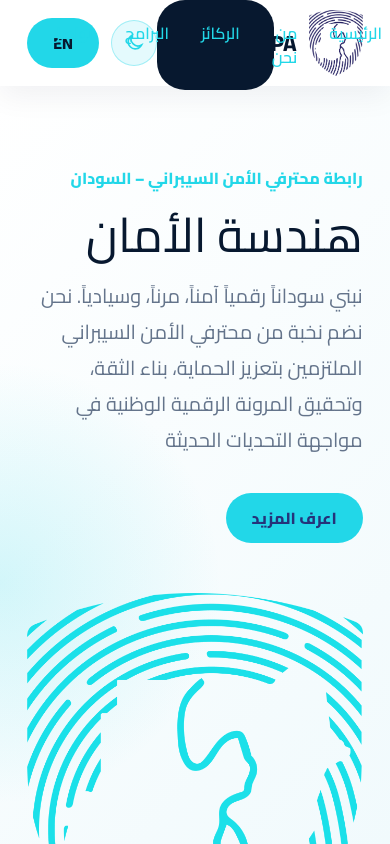
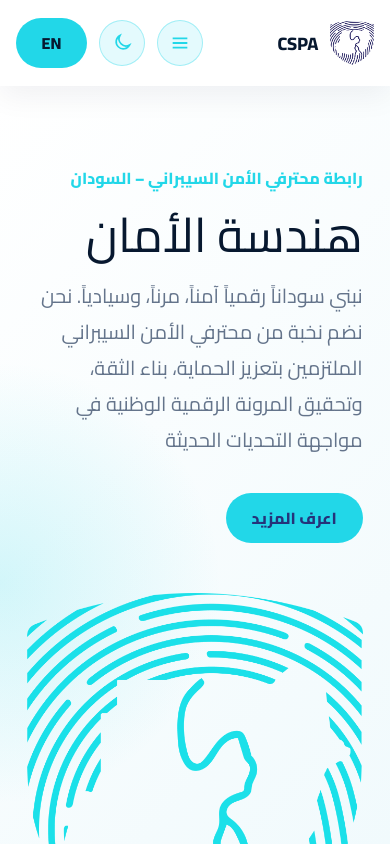
Before and after one commit to omeralis/cspa-sd, a Next.js app: page / in a window 390 px wide. Shown: the top 844 px of the page. Built offline with nearby package versions, Linux system fonts and the light colour scheme.

Commit message:
Refactor Header component to implement a responsive menu button, update navigation structure, and enhance accessibility with aria attributes. Update translations for menu actions in both Arabic and English.

```diff
--- a/app/components/layout/Header.tsx
+++ b/app/components/layout/Header.tsx
@@ -1,12 +1,24 @@
 "use client";
 
 import Image from "next/image";
+import { useState } from "react";
 import { useLanguage } from "../providers/LanguageProvider";
 import { useTheme } from "../providers/ThemeProvider";
+
+const navLinks = [
+  { href: "#hero", key: "home" as const },
+  { href: "#about", key: "about" as const },
+  { href: "#pillars", key: "pillars" as const },
+  { href: "#programs", key: "programs" as const },
+  { href: "#contact", key: "contact" as const },
+];
 
 function Header() {
   const { t, toggleLocale } = useLanguage();
   const { theme, toggleTheme } = useTheme();
+  const [menuOpen, setMenuOpen] = useState(false);
+
+  const closeMenu = () => setMenuOpen(false);
 
   return (
     <header className="navbar">
@@ -20,12 +32,34 @@ function Header() {
         <span>CSPA</span>
       </div>
 
-      <nav className="borderHeader">
-        <a href="#hero">{t.nav.home}</a>
-        <a href="#about">{t.nav.about}</a>
-        <a href="#pillars">{t.nav.pillars}</a>
-        <a href="#programs">{t.nav.programs}</a>
-        <a href="#contact">{t.nav.contact}</a>
+      <button
+        type="button"
+        className="menuBtn"
+        onClick={() => setMenuOpen((open) => !open)}
+        aria-expanded={menuOpen}
+        aria-controls="main-nav"
+        aria-label={menuOpen ? t.nav.menuClose : t.nav.menuOpen}
+      >
+        <svg viewBox="0 0 24 24" fill="none" stroke="currentColor" strokeWidth="2" aria-hidden="true">
+          {menuOpen ? (
+            <path d="M6 6l12 12M18 6L6 18" />
+          ) : (
+            <>
+              <path d="M4 7h16M4 12h16M4 17h16" />
+            </>
+          )}
+        </svg>
+      </button>
+
+      <nav
+        id="main-nav"
+        className={`borderHeader${menuOpen ? " borderHeader--open" : ""}`}
+      >
+        {navLinks.map(({ href, key }) => (
+          <a key={key} href={href} onClick={closeMenu}>
+            {t.nav[key]}
+          </a>
+        ))}
       </nav>
 
       <div className="navbarActions">
--- a/app/home.css
+++ b/app/home.css
@@ -125,9 +125,9 @@ body {
   z-index: 40;
   height: 86px;
   padding: 0 7%;
-  display: flex;
+  display: grid;
+  grid-template-columns: 1fr auto 1fr;
   align-items: center;
-  justify-content: space-between;
   background: var(--navbar-bg);
   backdrop-filter: blur(10px);
   box-shadow: 0 10px 30px var(--navbar-shadow);
@@ -137,6 +137,32 @@ body {
   display: flex;
   align-items: center;
   gap: 12px;
+  justify-self: end;
+}
+
+.menuBtn {
+  display: none;
+  width: 46px;
+  height: 46px;
+  border: 1px solid var(--theme-btn-border);
+  border-radius: 50%;
+  background: var(--theme-btn-bg);
+  color: var(--cyan);
+  align-items: center;
+  justify-content: center;
+  cursor: pointer;
+  justify-self: end;
+  transition: background 0.2s ease, color 0.2s ease;
+}
+
+.menuBtn svg {
+  width: 22px;
+  height: 22px;
+}
+
+.menuBtn:hover {
+  background: var(--cyan);
+  color: var(--on-cyan);
 }
 
 .themeBtn {
@@ -171,11 +197,7 @@ body {
   font-weight: 800;
   color: var(--heading);
   font-size: 22px;
-}
-
-nav {
-  display: flex;
-  gap: 32px;
+  justify-self: start;
 }
 
 .borderHeader {
@@ -183,12 +205,17 @@ nav {
   color: #fff;
   z-index: 5;
   border-radius: 28px;
-  width: 35%;
-  margin: auto;
-  padding: 21px;
+  width: fit-content;
+  max-width: min(720px, calc(100vw - 280px));
+  margin: 0;
+  padding: 12px 28px;
   position: relative;
   display: flex;
+  align-items: center;
   justify-content: center;
+  justify-self: center;
+  flex-wrap: nowrap;
+  gap: 24px;
 }
 
 [data-theme="dark"] .borderHeader {
@@ -209,6 +236,7 @@ nav a {
   color: var(--cyan);
   text-decoration: none;
   font-weight: 600;
+  white-space: nowrap;
   transition: color 0.2s ease;
 }
 
@@ -493,9 +521,86 @@ nav a:hover {
   font-family: var(--font-cairo), Arial, sans-serif;
 }
 
+@media (max-width: 1200px) {
+  .borderHeader {
+    gap: 16px;
+    padding: 10px 20px;
+    max-width: min(640px, calc(100vw - 240px));
+  }
+
+  nav a {
+    font-size: 14px;
+  }
+}
+
+@media (max-width: 1024px) {
+  .navbar {
+    padding: 0 4%;
+  }
+
+  .borderHeader {
+    gap: 12px;
+    padding: 8px 16px;
+    max-width: min(520px, calc(100vw - 220px));
+  }
+
+  nav a {
+    font-size: 13px;
+  }
+
+  .brand {
+    font-size: 18px;
+  }
+
+  .brand img {
+    width: 44px;
+    height: 44px;
+  }
+}
+
 @media (max-width: 900px) {
-  nav {
+  .navbar {
+    grid-template-columns: 1fr auto auto;
+    gap: 12px;
+  }
+
+  .menuBtn {
+    display: flex;
+  }
+
+  .borderHeader {
     display: none;
+    position: fixed;
+    top: 86px;
+    left: 0;
+    right: 0;
+    width: 100%;
+    max-width: none;
+    margin: 0;
+    border-radius: 0;
+    flex-direction: column;
+    align-items: stretch;
+    gap: 0;
+    padding: 12px 7%;
+    box-shadow: 0 12px 24px var(--navbar-shadow);
+  }
+
+  .borderHeader--open {
+    display: flex;
+  }
+
+  .borderHeader a {
+    padding: 14px 0;
+    font-size: 16px;
+    border-bottom: 1px solid rgba(255, 255, 255, 0.08);
+  }
+
+  [data-theme="dark"] .borderHeader a {
+    border-bottom-color: rgba(7, 24, 47, 0.12);
+  }
+
+  .borderHeader a:last-child {
+    border-bottom: 0;
   }
 
   .hero {
--- a/lib/i18n/ar.ts
+++ b/lib/i18n/ar.ts
@@ -10,6 +10,8 @@ export const ar: Translations = {
     lang: "EN",
     themeDark: "الوضع الداكن",
     themeLight: "الوضع الفاتح",
+    menuOpen: "فتح القائمة",
+    menuClose: "إغلاق القائمة",
   },
   hero: {
     eyebrow: "رابطة محترفي الأمن السيبراني – السودان",
--- a/lib/i18n/en.ts
+++ b/lib/i18n/en.ts
@@ -10,6 +10,8 @@ export const en: Translations = {
     lang: "العربية",
     themeDark: "Dark mode",
     themeLight: "Light mode",
+    menuOpen: "Open menu",
+    menuClose: "Close menu",
   },
   hero: {
     eyebrow: "Cyber Security Professional Association CSPA – Sudan",
--- a/lib/i18n/types.ts
+++ b/lib/i18n/types.ts
@@ -22,6 +22,8 @@ export type Translations = {
     lang: string;
     themeDark: string;
     themeLight: string;
+    menuOpen: string;
+    menuClose: string;
   };
   hero: {
     eyebrow: string;
```
